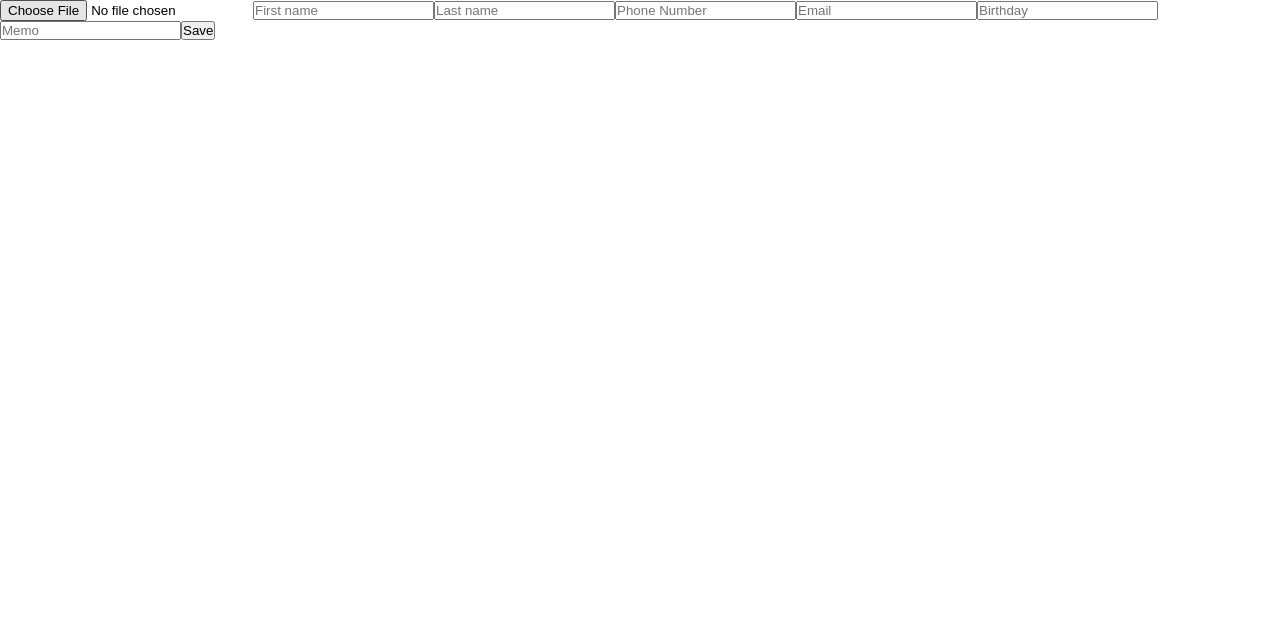
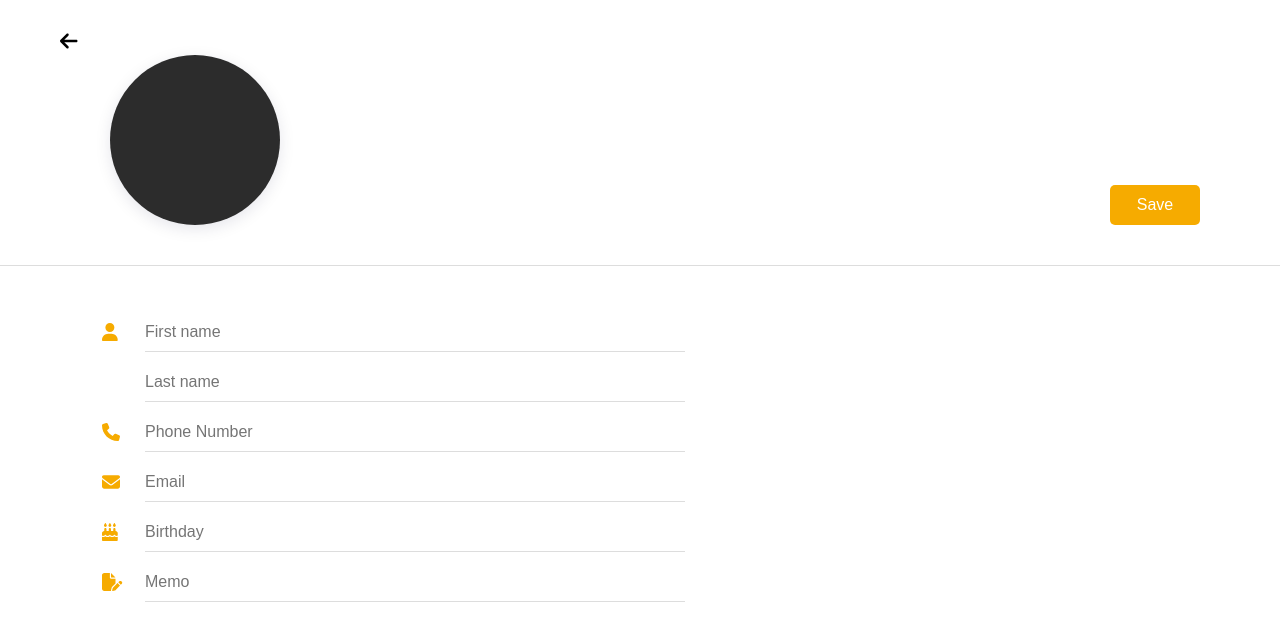
Before and after one commit to leesiyun/baekjoon-online-judge, a Next.js app: page /contacts/create in a window 1280 px wide. Shown: the top 630 px of the page. Built offline with nearby package versions, Linux system fonts and the light colour scheme; no server answers.

Commit message:
Fix: create page css

```diff
--- a/components/contacts/ContactCreate.js
+++ b/components/contacts/ContactCreate.js
@@ -1,11 +1,14 @@
 import router from 'next/router'
 import styled from 'styled-components'
+import {FontAwesomeIcon} from '@fortawesome/react-fontawesome'
+import * as solidIcon from '@fortawesome/free-solid-svg-icons'
 import {client} from '@/lib/sanity/client'
 import {useState} from 'react'
 import {contactInputData} from '@/lib/contacts/contactData'
 
 const ContactCreate = () => {
   const [imagesAssets, setImagesAssets] = useState(null)
+  const handleBackspaceIconClick = () => router.back()
 
   const uploadImage = event => {
     const selectedImage = event.target.files[0]
@@ -58,19 +61,45 @@ const ContactCreate = () => {
   return (
     <ContactCreateStyle>
       <form onSubmit={handleSubmit}>
+        <div className="detail-header">
+          <div className="backspace" onClick={handleBackspaceIconClick}>
+            <FontAwesomeIcon icon={solidIcon.faArrowLeft} />
+          </div>
+          <div className="contact-profile-wrapper">
             <label htmlFor="profile">
-          <input type="file" name="profileImage" onChange={uploadImage} />
+              <div className="contact-profile" />
             </label>
+            <input
+              type="file"
+              id="profile"
+              name="profileImage"
+              style={{display: 'none'}}
+              onChange={uploadImage}
+            />
+          </div>
+          <div className="button-wrapper">
+            <button type="submit">Save</button>
+          </div>
+        </div>
+        <div className="contact-detail-box">
           {contactInputData.map((input, index) => (
             <label htmlFor={input.name} key={index}>
+              <div className="contact-detail">
+                {input.icon && (
+                  <FontAwesomeIcon
+                    icon={input.icon}
+                    className="contact-detail-icon"
+                  />
+                )}
                 <input
                   type="text"
                   name={input.name}
                   placeholder={input.placeholder}
                 />
+              </div>
             </label>
           ))}
-        <button type="submit">Save</button>
+        </div>
       </form>
     </ContactCreateStyle>
   )
@@ -78,4 +107,92 @@ const ContactCreate = () => {
 
 export default ContactCreate
 
-const ContactCreateStyle = styled.div``
+const ContactCreateStyle = styled.div`
+  .detail-header {
+    width: 100%;
+    display: flex;
+    justify-content: space-between;
+    padding: 20px 80px 40px 60px;
+    border-bottom: 1px solid #dddddd;
+  }
+
+  .backspace {
+    margin-top: 25px;
+    font-size: 20px;
+    position: absolute;
+    top: 5px;
+    cursor: pointer;
+  }
+
+  .contact-profile-wrapper {
+    display: flex;
+    align-items: center;
+
+    .contact-profile-name {
+      font-size: 28px;
+      margin-left: 30px;
+    }
+  }
+
+  .contact-profile {
+    border-radius: 50%;
+    width: 170px;
+    height: 170px;
+    margin: 35px 0px 0px 50px;
+    background-color: #2c2c2c;
+    box-shadow: 0px 4px 16px 0px #000a3c1a;
+  }
+
+  .button-wrapper {
+    display: flex;
+    align-items: flex-end;
+    button {
+      height: 40px;
+      width: 90px;
+      background-color: #f6ab00;
+      border: none;
+      border-radius: 5px;
+      color: #fff;
+      font-size: 16px;
+      cursor: pointer;
+    }
+  }
+
+  .contact-detail-box {
+    padding: 40px 100px;
+    .contact-detail-title {
+      font-size: 20px;
+      font-weight: 600;
+      margin-bottom: 10px;
+    }
+    .contact-detail {
+      padding: 6px 2px;
+      position: relative;
+      height: 50px;
+      .contact-detail-icon {
+        font-size: 18px;
+        color: #f6ab00;
+        position: absolute;
+        bottom: 15px;
+      }
+      input {
+        position: absolute;
+        cursor: pointer;
+        left: 45px;
+        font-size: 16px;
+        color: #2c2c2c;
+        width: 50%;
+        height: 40px;
+        border: none;
+        border-bottom: 1px solid #dddddd;
+        background: linear-gradient(#f6ab00, #f6ab00) bottom / 0% 2px no-repeat
+          #fff;
+        transition: 0.4s;
+        &:focus {
+          outline: none;
+          background-size: 100% 2px;
+        }
+      }
+    }
+  }
+`
```
Also changed, not shown: components/contacts/ContactEdit.js (+8 -4 lines). Lines whose indentation alone changed are shown as unchanged.
